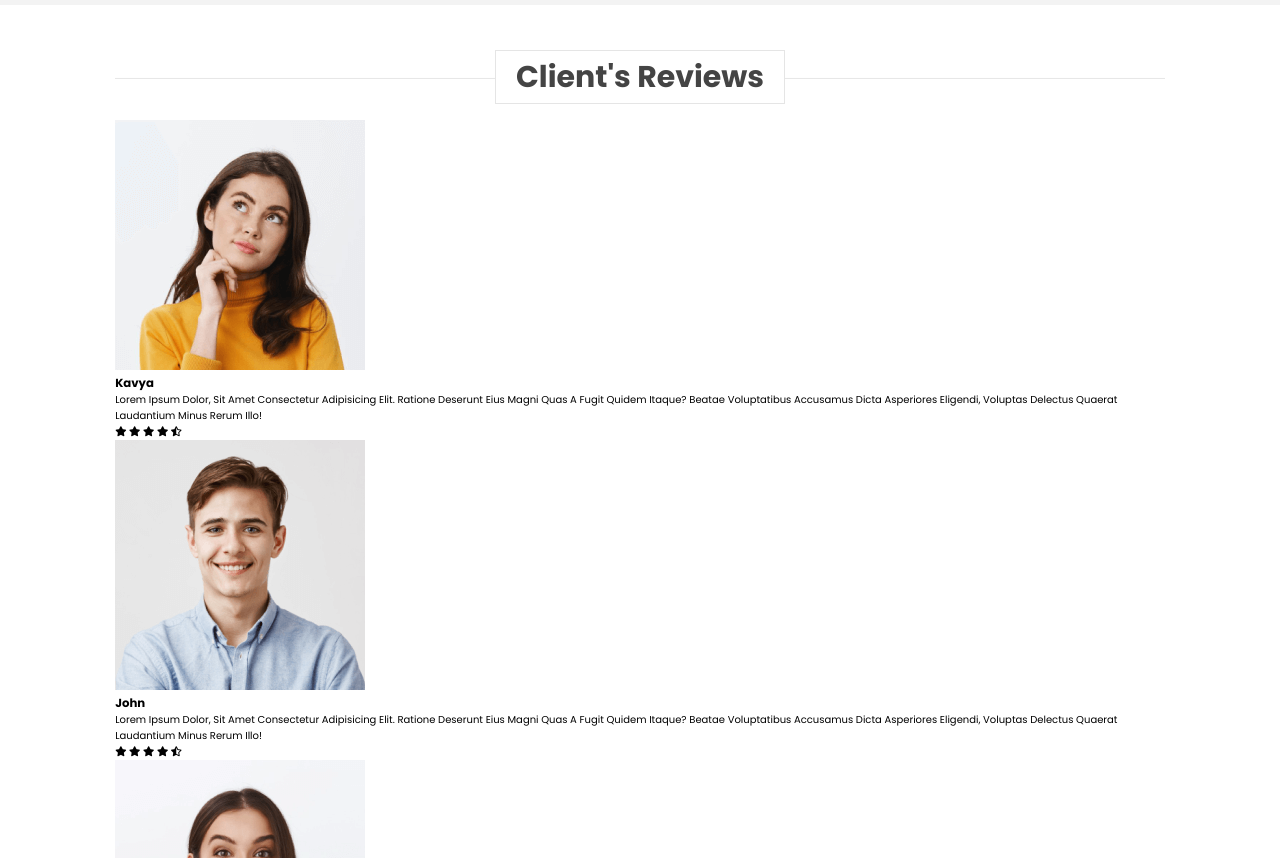
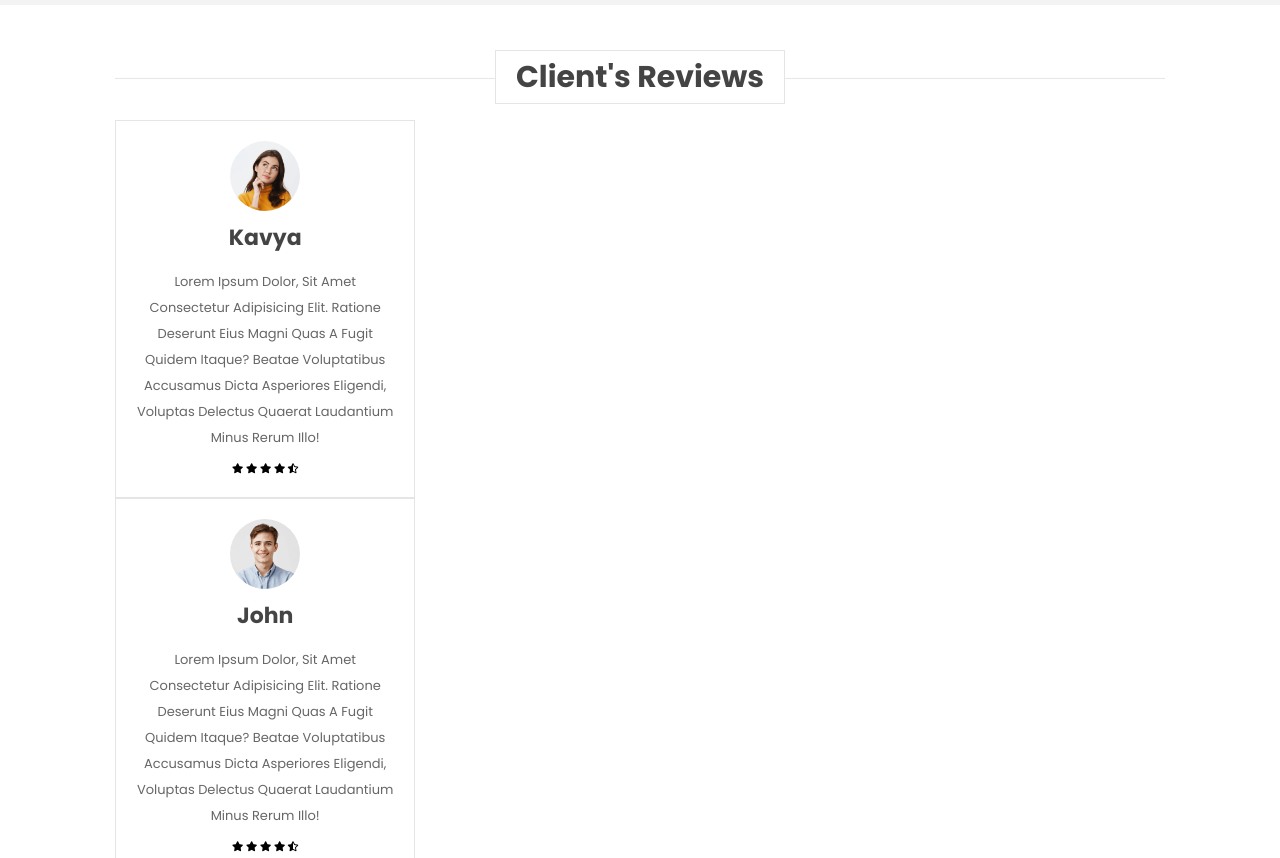
Before and after one commit to aroraadivya/Book-Store-E-commerce, a plain HTML site: page index.html in a window 1280 px wide. Shown: the part 2900-3758 px from the top of the page. Drawn offline with nearby package versions, Linux system fonts and the light colour scheme.

Commit message:
review section css

```diff
--- a/css/style.css
+++ b/css/style.css
@@ -577,6 +577,39 @@ section{
      line-height: 2;
 }
 
+.reviews .reviews-slider .box{
+     width:30rem;
+     border: var(--border);
+     padding:2rem;
+     text-align:center;
+}
+
+.reviews .reviews-slider .box:hover{
+     border: var(--border-hover);
+}
+
+.reviews .reviews-slider .box img{
+     height: 7rem;
+     width: 7rem;
+     border-radius: 50%;
+     object-fit: cover;
+}
+
+.reviews .reviews-slider .box h3{
+     color: var(--black);
+     font-size: 2.2rem;
+     padding: 0.5rem 0;
+}
+
+.reviews .reviews-slider .box p{
+     color: var(--light-color);
+     font-size: 1.3rem;
+     padding: 1rem 0;
+     line-height: 2;
+}
+
+
+
 
 
 
```
